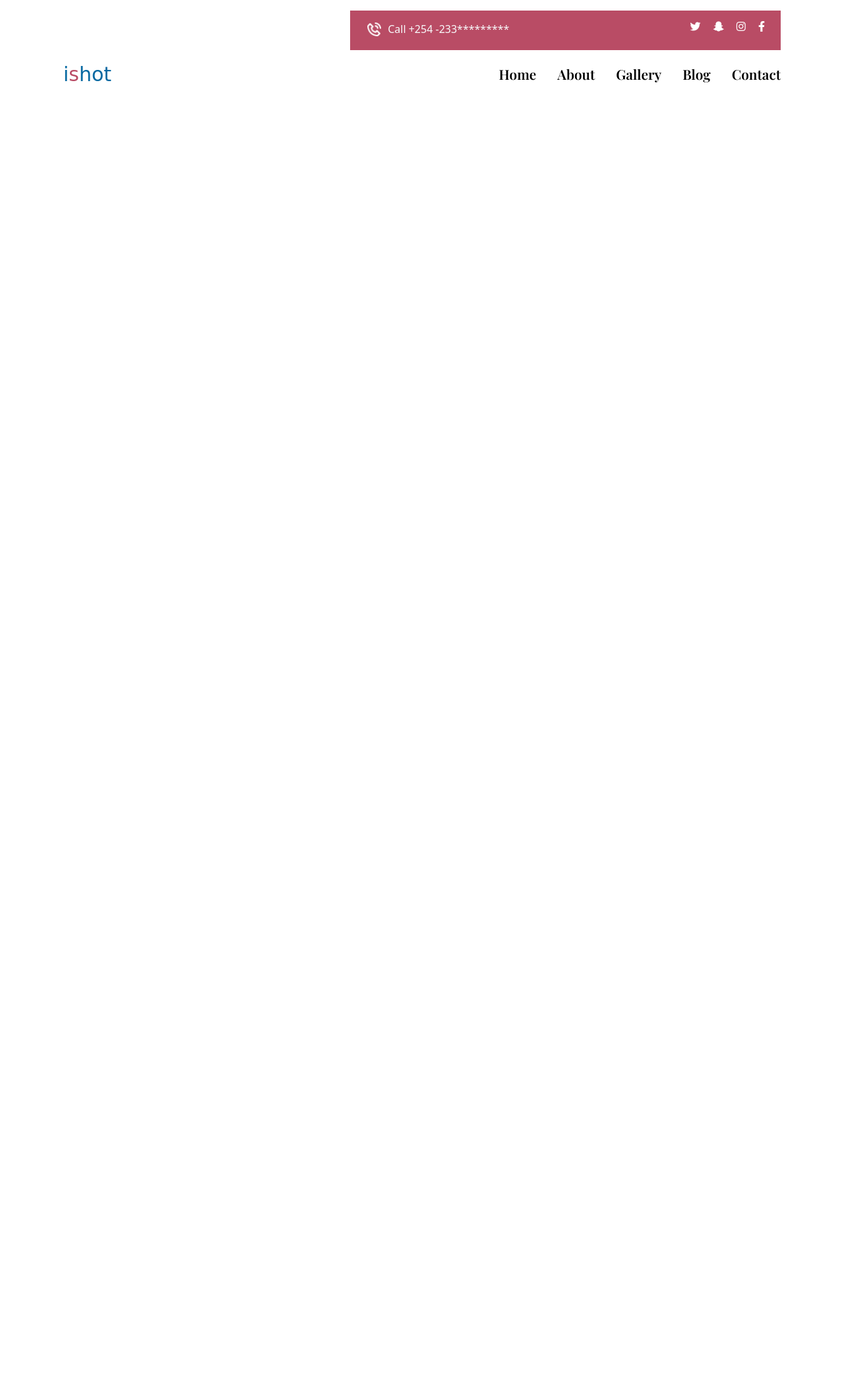
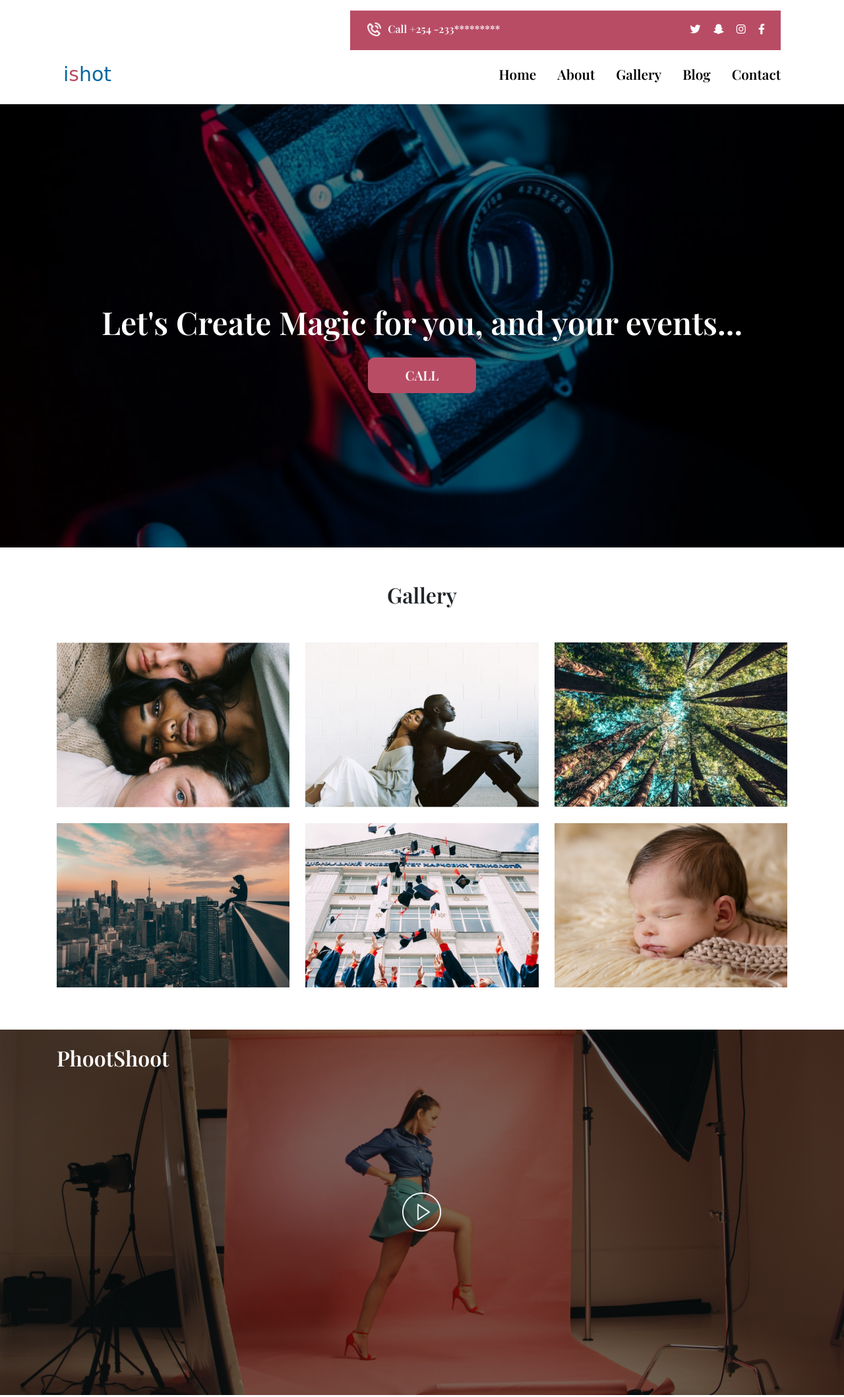
Before and after one commit to nueldona/ishot, a plain HTML site: page index2.html in a window 1280 px wide. Shown: the top 2118 px of the page at 66% size. Before the commit the page ends 800 px from the top, so only its background shows below. Drawn offline with nearby package versions, Linux system fonts and the light colour scheme; a web font is replaced by a local one.

Commit message:
fourth commit

```diff
--- a/css/responsive.css
+++ b/css/responsive.css
@@ -18,6 +18,10 @@
     transform: translateY(-100%);
     transition: transform 1s 0s ease-in-out;
     z-index: 2000;
+  }
+
+  ul {
+    padding-left: 0em;
   }
 
   .nav-menu li {
@@ -62,6 +66,50 @@
   }
 
   .navbar {
-    padding: 1rem 0rem !important;
+    padding: 1rem 0rem .5rem 0rem !important;
+  }
+
+  .second__section-content h2 {
+    font-size: 3em !important;
+  }
+
+  .fifth__content-img {
+    display: grid;
+    grid-template-columns: repeat(3, 1fr);
   }
 }
+
+@media screen and (max-width: 450px) {
+  .contact__card .contact__number {
+    font-size: .8em !important;
+  }
+
+  .contact__number p {
+    margin-top: 5px;
+  }
+
+  .contact__icons  i {
+    margin-top: 5px;
+    font-size: .8em !important;
+  }
+
+  .second__section-content {
+    top: 40% !important;
+  }
+
+  .second__section-content h2 {
+    font-size: 1.7em !important;
+  }
+
+  .second__section-content .btn-secondary {
+    padding: .7rem 3rem !important;
+  }
+
+  .fourth__section-content img {
+    width: 20px;
+  }
+
+  .fourth__section-content h2 {
+    font-size: 1em;
+  }
+}
--- a/css/style.css
+++ b/css/style.css
@@ -9,6 +9,7 @@
 body {
   width: 100%;
   height: 100%;
+  font-family: 'Playfair Display', serif;
 }
 
 article {
@@ -20,6 +21,9 @@ a {
   text-decoration: none !important;
 }
 
+img {
+  max-width: 100%;
+}
 
 .contact__card {
   width: 100%;
@@ -31,6 +35,7 @@ a {
 
 
 .contact__card .contact__number {
+  font-family: 'Playfair Display', serif;
   font-size: 1em;
 }
 
@@ -123,3 +128,86 @@ li a:hover {
 .burger .blue {
   background: #00098a;
 }
+
+/* second section */
+.second__section {
+  background-image: url('../assets/bg.PNG');
+  background-repeat: no-repeat;
+  object-fit: cover;
+  background-size: cover;
+  height: 42rem;
+  position: relative;
+}
+
+.second__section::after {
+  content: '';
+  position: absolute;
+  top: 0;
+  left: 0;
+  width: 100%;
+  height: 100%;
+  z-index: 1;
+  background: rgba(0, 0, 0, 0.5);
+}
+
+.second__section-content {
+  position: absolute;
+  top: 45%;
+  left: 0%;
+  z-index: 1030;
+  color: #ffffff;
+}
+
+.second__section-content h2 {
+  font-size: 2em;
+  font-family: 'Playfair Display', serif;
+}
+
+.second__section-content .btn-secondary {
+  background: #b94c65;
+  border: 1px solid #b94c65;
+  padding: .7rem 3.5rem;
+  border-radius: .6rem;
+  font-family: 'Playfair Display', serif;
+  color: #f8f9fa;
+}
+
+/* third section */
+.third__section-text {
+  font-size: 2em;
+  font-family: 'Playfair Display', serif;
+}
+
+/* fourth section */
+.fourth__section{
+  position: relative;
+  width: 100%;
+  height: 100%;
+}
+
+.fourth__section .fourth__section-content {
+  position: absolute;
+  width: 100%;
+  height: 100%;
+  top: 0;
+  left: 0;
+  background: rgba(0, 0, 0, 0.5);
+}
+
+.fourth__section-content img {
+  cursor: pointer;
+  position: absolute;
+  top: 50%;
+  left: 50%;
+  transform: translate(-50%, -50%);
+}
+
+.fourth__section-content h2 {
+  color: #ffffff;
+}
+
+/* FIFTH SECTION */
+.fifth__content {
+  display: ;
+  background: #1999ee;
+}
--- a/index2.html
+++ b/index2.html
@@ -29,7 +29,7 @@
             <p>Call +254 -233*********</p>
           </div>
 
-          <div class="float-right d-flex contact__icons">
+          <div class="float-right d-flex contact__icons mt-1">
             <i class="fab fa-twitter"></i>
             <i class="fab fa-snapchat-ghost"></i>
             <i class="fab fa-instagram"></i>
@@ -59,6 +59,94 @@
       </nav>
     </header>
 
+    <!-- second section -->
+    <section class="second__section align-center text-center w-100">
+      <div class="second__section-content w-100">
+        <h2 class="vert-head mb-4">Let's Create Magic for you, and your events...</h2>
+        <button type="button" class="btn btn-secondary btn-lg">CALL</button>
+      </div>
+    </section>
+
+    <!-- third section -->
+    <section class="third__section py-5 w-100 h-100">
+      <div class="container">
+        <p class="third__section-text text-center mb-5">Gallery</p>
+
+        <div class="row mb-2">
+          <div class="col-sm mb-3">
+            <img src="/assets/Rectangle 3.png" alt="" srcset="">
+          </div>
+          <div class="col-sm mb-3">
+            <img src="/assets/Rectangle 5.png" alt="" srcset="">
+          </div>
+          <div class="col-sm mb-3">
+            <img src="/assets/Rectangle 7.png" alt="" srcset="">
+          </div>
+        </div>
+
+        <div class="row">
+          <div class="col-sm mb-3">
+            <img src="/assets/Rectangle 4.png" alt="" srcset="">
+          </div>
+          <div class="col-sm mb-3">
+            <img src="/assets/Rectangle 6.png" alt="" srcset="">
+          </div>
+          <div class="col-sm mb-3">
+            <img src="/assets/Rectangle 87.png" alt="" srcset="">
+          </div>
+        </div>
+      </div>
+    </section>
+
+    <!-- fourth section -->
+    <section class="fourth__section text-center w-100">
+      <img src="/assets/Rectangle 88.png" alt="" class="images">
+      <div class="fourth__section-content w-100 h-100">
+        <div class="container pt-4">
+          <h2 class="vert-head text-left">PhootShoot</h2>
+          <img src="/assets/Vector.png" alt="play button">
+        </div>
+      </div>
+    </section>
+
+    <!-- fifth section -->
+    <section class="third__section py-5 w-100 h-100">
+      <p class="third__section-text text-center mb-5">STUDIO SESSIONS & RATES</p>
+
+      <section class="fifth__content w-100 h-100 pt-2">
+        <div class="container">
+          <div class="fifth__content-img row mb-2">
+            <div class="col-sm mb-3">
+              <img src="/assets/baby.PNG" alt="" srcset="" width="300px" height="360px">
+              <div class="content">
+                <div class="float-left">personnal</div>
+                <div class="float-right">$300</div>
+              </div>
+            </div>
+            <div class="col-sm mb-3">
+              <img src="/assets/grappy.PNG" alt="" srcset="" width="300px" height="360px">
+            </div>
+            <div class="col-sm mb-3">
+              <img src="/assets/feathers.PNG" alt="" srcset="" width="300px" height="360px">
+            </div>
+          </div>
+
+          <div class="fifth__content-img row">
+            <div class="col-sm mb-3">
+              <img src="/assets/30.PNG" alt="" srcset="" width="300px" height="360px">
+            </div>
+            <div class="col-sm mb-3">
+              <img src="/assets/3legs.PNG" alt="" srcset="" width="300px" height="360px">
+            </div>
+            <div class="col-sm mb-3">
+              <img src="/assets/Rectangle 98.png" alt="" srcset="" width="300px" height="360px">
+            </div>
+          </div>
+        </div>
+      </section>
+    </section>
+
+
   </article>
 
   <script src="app.js"></script>
```
Also changed, not shown: assets/30.PNG (added), assets/3legs.PNG (added), assets/baby.PNG (added), assets/feathers.PNG (added), assets/grappy.PNG (added), 1 other file.
